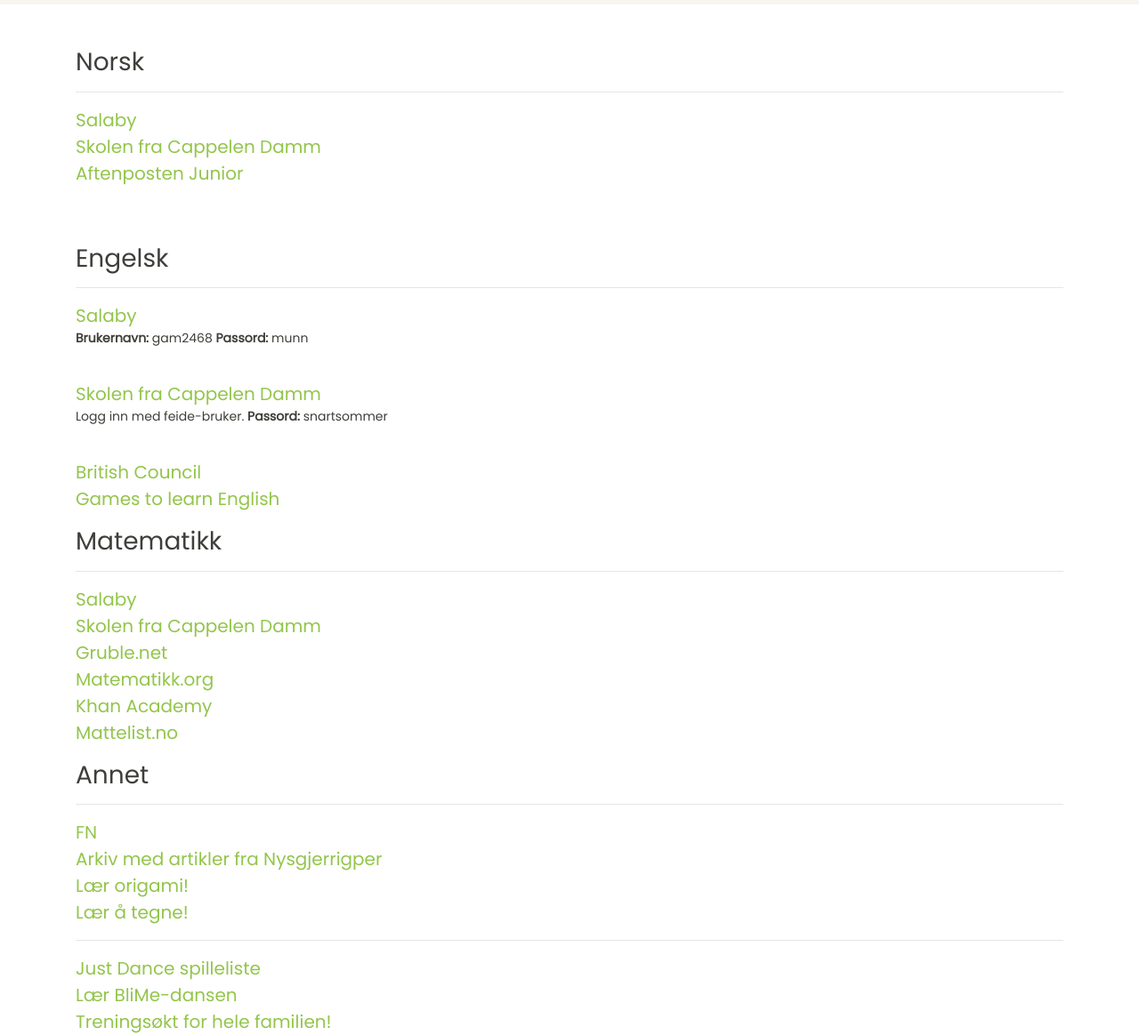
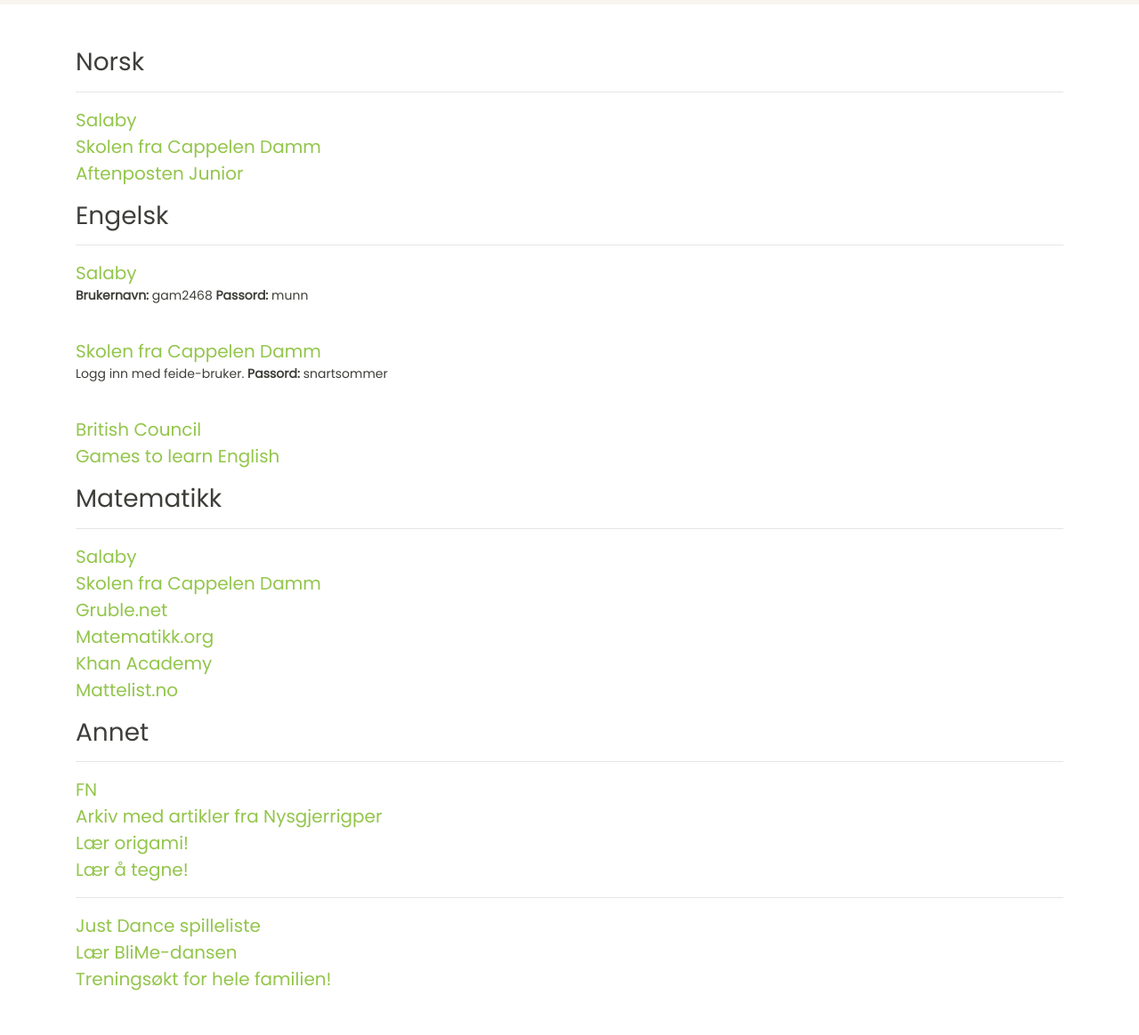
Before and after one commit to thorole/stengtskole, a plain HTML site: page lenker.html in a window 1280 px wide. Shown: the part 49-1213 px from the top of the page at 89% size. Drawn offline with nearby package versions, Linux system fonts and the light colour scheme.

Commit message:
padding on links

```diff
--- a/lenker.html
+++ b/lenker.html
@@ -33,7 +33,7 @@
 
 <div class="container">
   <div class="row">
-    <div class="col-12 pt-5 pb-5">
+    <div class="col-12 pt-5">
       <h2>Norsk</h2>
       <hr>
       <a class="lenker" href="https://www.salaby.no">Salaby</a>
@@ -70,7 +70,7 @@
       <br>
       <a class="lenker" href="http://www.mattelist.no">Mattelist.no</a>
     </div>
-    <div class="col-12 pt-3">
+    <div class="col-12 pt-3 mb-5">
       <h2>Annet</h2>
       <hr>
       <a class="lenker" href="https://www.fn.no/land">FN</a>
```
